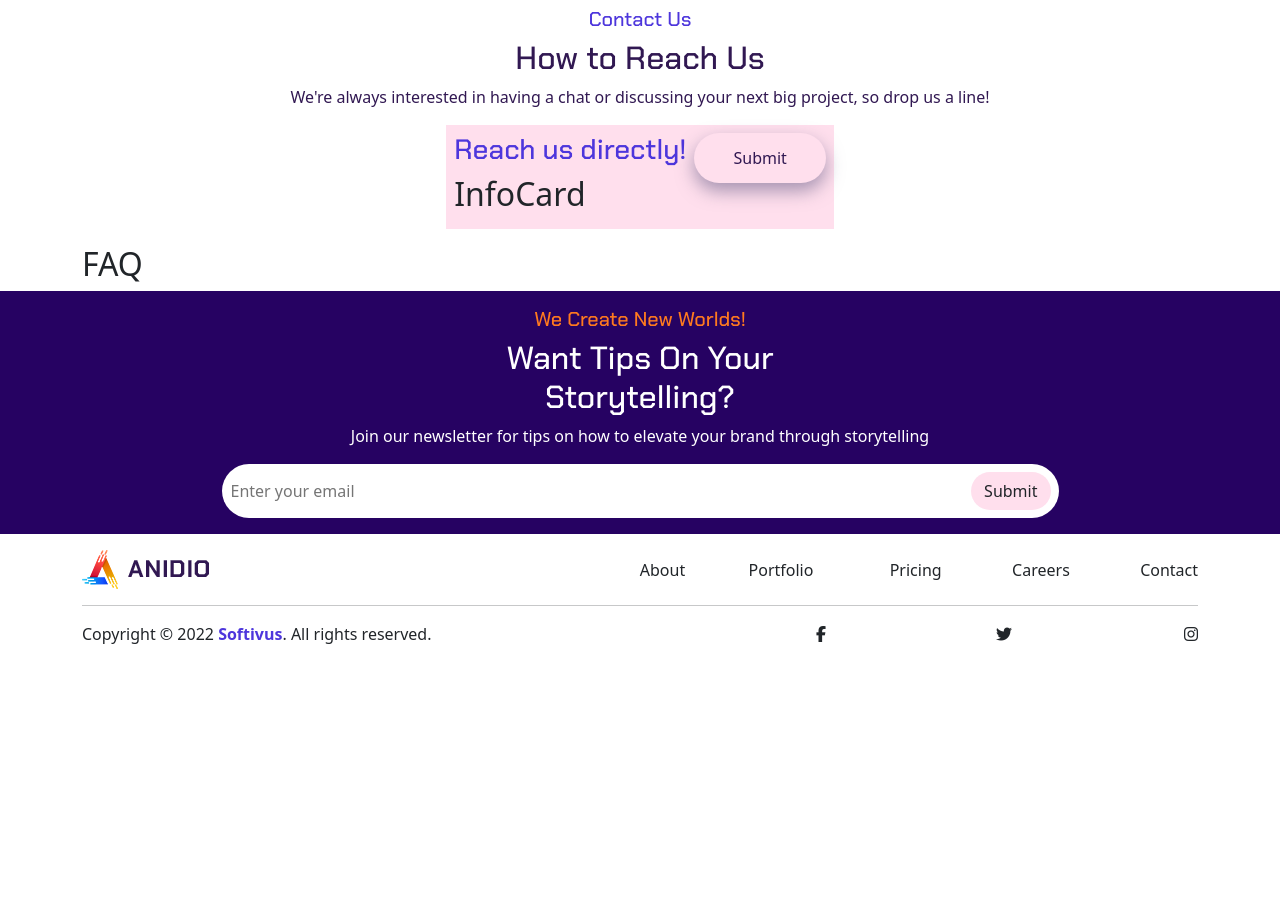
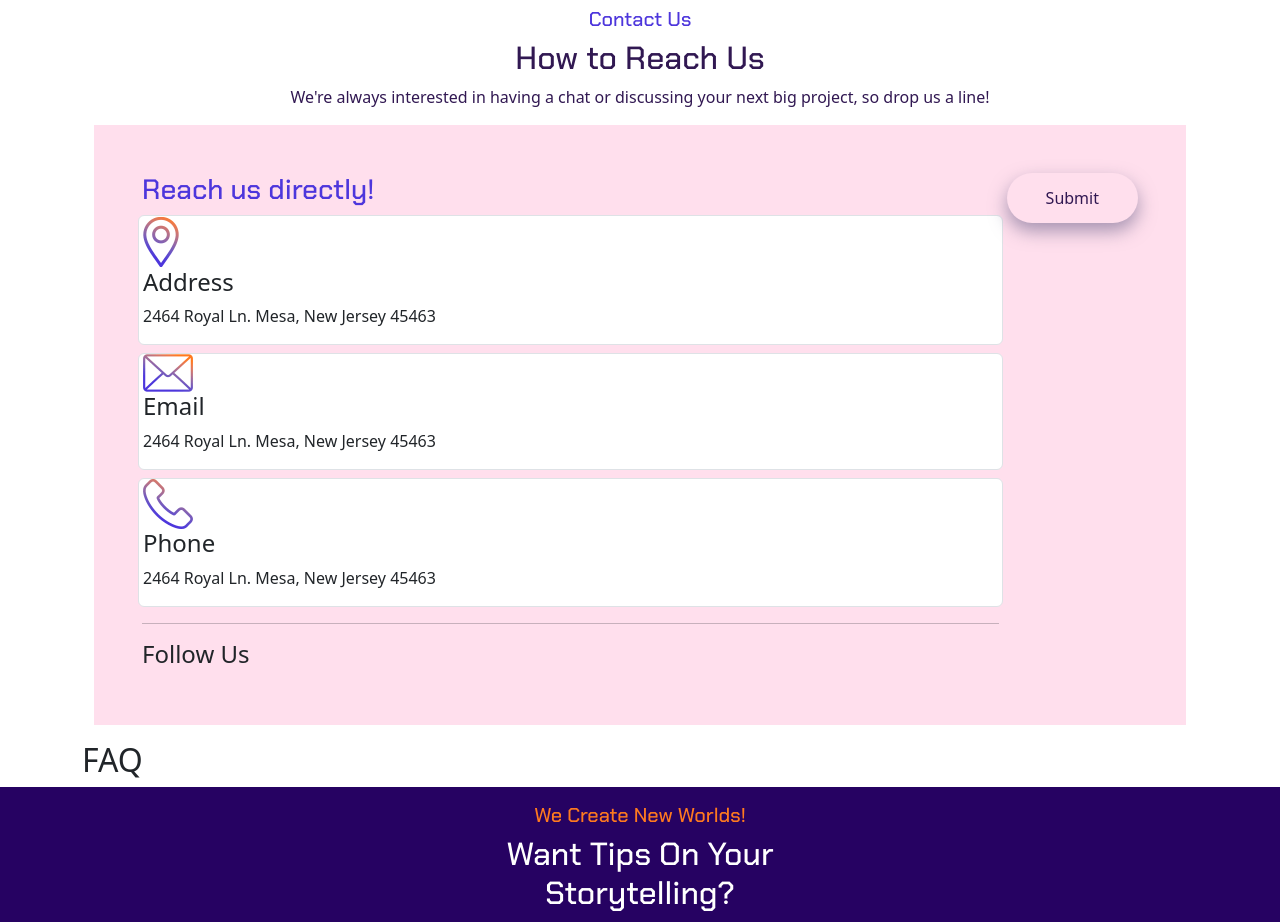
Before and after one commit to IvanTorzoni/proj-html-vuejs, a Vue app: page /contact in a window 1280 px wide. Shown: the part 1200-2122 px from the top of the page. Before the commit the page ends 1862 px from the top, so only its background shows below. Built offline with nearby package versions, Linux system fonts and the light colour scheme.

Commit message:
feat: added raw structure - Contact Us - ContactPage

```diff
--- a/src/components/sharedComponents/InfoCard.vue
+++ b/src/components/sharedComponents/InfoCard.vue
@@ -1,5 +1,18 @@
 <script>
 export default {
+   props: {
+
+      cardElem: Object,
+
+   },
+
+   methods:{
+
+      getImg(imgPath) {
+
+         return new URL(`../../assets/Img/contact-img/${imgPath}-contact.png`, import.meta.url).href;
+      }
+   }
 
 }
 
@@ -7,7 +20,21 @@ export default {
 
 <template>
 
-   <h2>InfoCard</h2>
+   <div class="border rounded-2 bg-white">
+
+      <div>
+         <img :src="getImg(cardElem.imgPath)" alt="">
+      </div>
+
+      <div>
+
+         <h4>{{ cardElem.title }}</h4>
+
+         <p>{{ cardElem.info }}</p>
+
+      </div>
+
+   </div>
 
 </template>
 
--- a/src/pages/ContactPage.vue
+++ b/src/pages/ContactPage.vue
@@ -9,6 +9,31 @@ export default {
     SimpleButton,
     InfoCard,
 
+  },
+
+  data() {
+    return {
+
+      infoCardList: [
+
+        {
+          title: "Address",
+          imgPath: "map",
+          info: "2464 Royal Ln. Mesa, New Jersey 45463",
+        },
+        {
+          title: "Email",
+          imgPath: "email",
+          info: "2464 Royal Ln. Mesa, New Jersey 45463",
+        },
+        {
+          title: "Phone",
+          imgPath: "phone",
+          info: "2464 Royal Ln. Mesa, New Jersey 45463",
+        },
+
+      ]
+    }
   }
 
 }
@@ -27,18 +52,30 @@ export default {
 
         <h2 class="ms-font-cp ms-text-d-purple text-center">How to Reach Us</h2>
 
-        <p class="font-b ms-text-d-purple">We're always interested in having a chat or discussing your next big project,
-          so drop us a line!</p>
+        <p class="font-b ms-text-d-purple">We're always interested in having a chat or discussing your next big project, so drop us a line!</p>
 
         <!-- Info&ContactForm -->
-        <div class="ms-bg-pink d-flex justify-content-between p-2">
+        <div class="ms-bg-pink d-flex justify-content-between p-5">
 
           <!-- Infos -->
           <div>
 
             <h3 class="ms-font-cp ms-text-l-purple">Reach us directly!</h3>
 
-            <InfoCard />
+            <div class="row g-2">
+
+              <InfoCard class="col-12" v-for="card in infoCardList" :cardElem="card"/>
+
+            </div>
+
+            <hr>
+
+            <div class="row g-2">
+
+              <h4>Follow Us</h4>
+
+
+            </div>
 
           </div>
           <!-- Infos -->
@@ -46,7 +83,7 @@ export default {
           <!-- ContactForm -->
           <div>
 
-            <SimpleButton bgColor="ms-bg-pink" color="ms-text-d-purple"/>
+            <SimpleButton bgColor="ms-bg-pink" color="ms-text-d-purple" />
 
           </div>
           <!-- /ContactForm -->
```
